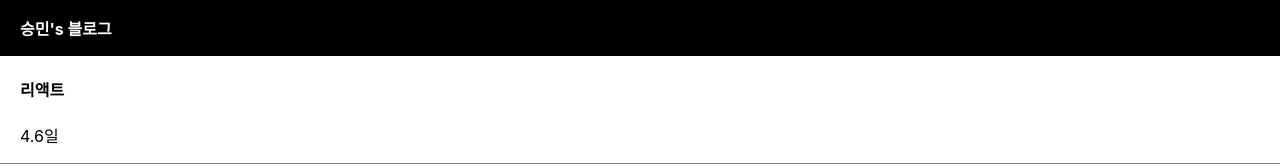
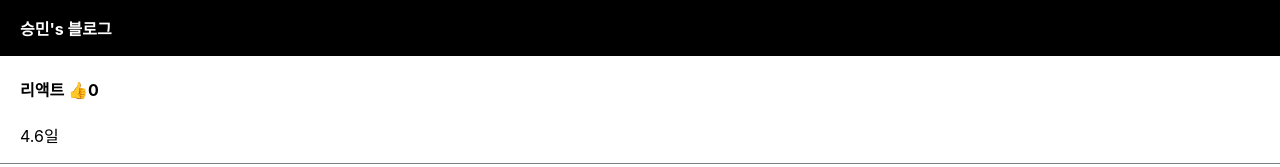
Before and after one commit to psm4171/React-Study, a React (Create React App) app: page / in a window 1280 px wide. Shown: the top 167 px of the page. Built offline with nearby package versions, Linux system fonts and the light colour scheme.

Commit message:
state 값 변경

```diff
--- a/src/App.js
+++ b/src/App.js
@@ -4,8 +4,9 @@
 
 function App() {
 
-  let posts = '의류 브랜드'; // 자료 잠깐 저장 let
   let [글제목, b] = useState(['리액트','자바스크립트','프론트엔드']); // useState(보관할 자료)
+   //let [따봉, 따봉변경] = useState(0); // c는 state 변경 함수
+   let [따봉, 따봉변경] = useState(0);
 
 
 
@@ -18,7 +19,8 @@
       </div>
 
       <div className="list">
-        <h4> { 글제목[0] } </h4>
+      <h4> {글제목[0]} <span onClick ={ () =>{따봉변경(따봉+1) }}>👍</span>
+      {따봉} </h4>
         <p> 4.6일</p>
       </div>
 
```
